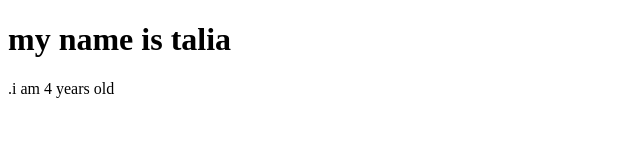
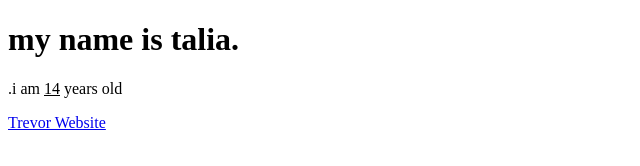
Before and after one commit to taliasatenstein/exploringcs, a plain HTML site: page index.html in a window 1280 px wide. Shown: the whole page, without its empty margins (0-640 px from the left). Drawn offline with Linux system fonts and the light colour scheme.

Commit message:
Update index.html

```diff
--- a/index.html
+++ b/index.html
@@ -1,7 +1,9 @@
 <!DOCTYPE html>
 <html>
  <body>
-<h1> my name is talia</h1>
-<p>.i am 4 years old</p>
+  <h1> my name is <b>talia</b>.</h1>
+<p>.i am <u>14</u> years old</p>
+
+  <a href="https://www.trevor.org">Trevor Website</a>
  </body>
 </html>
```
